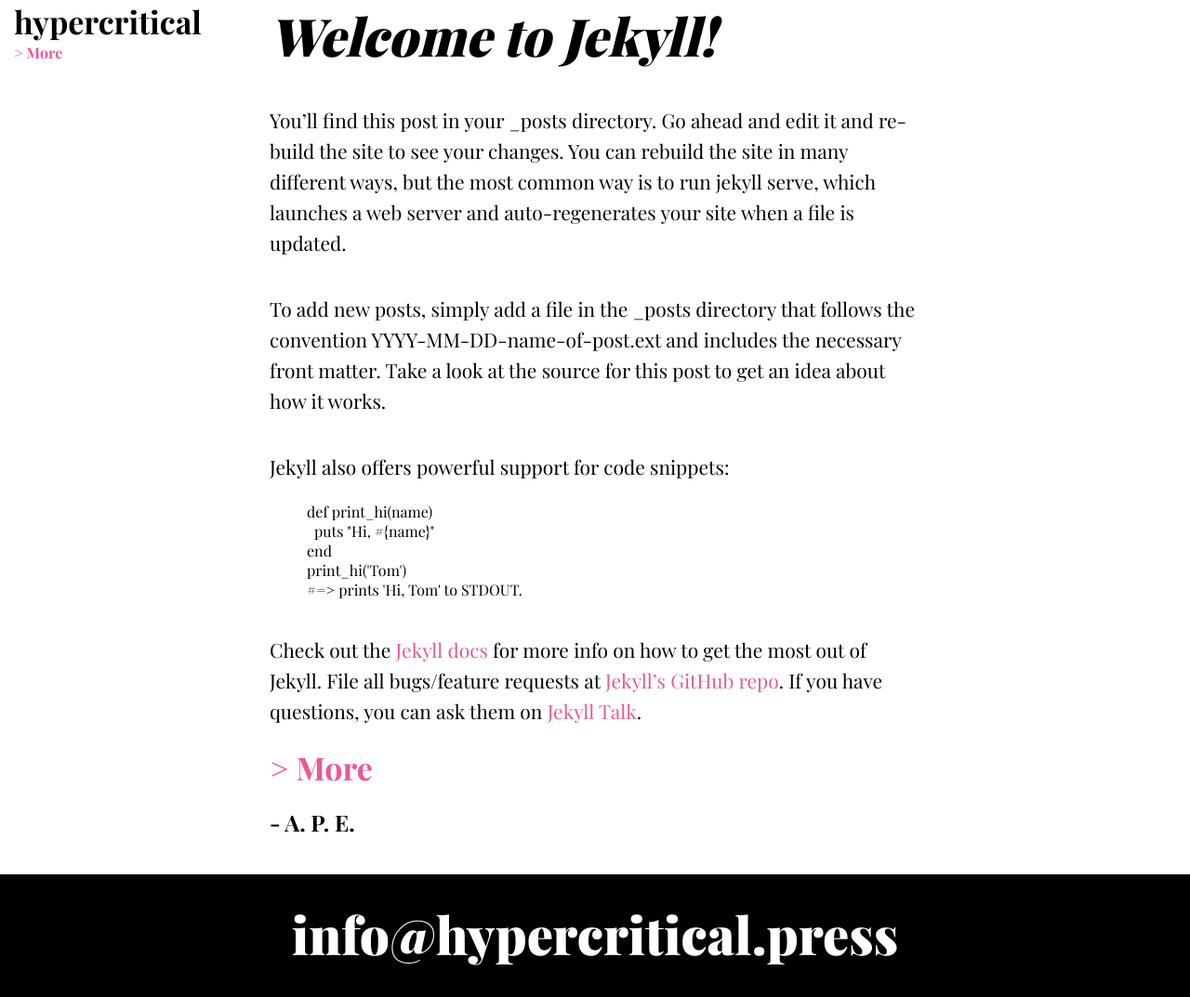
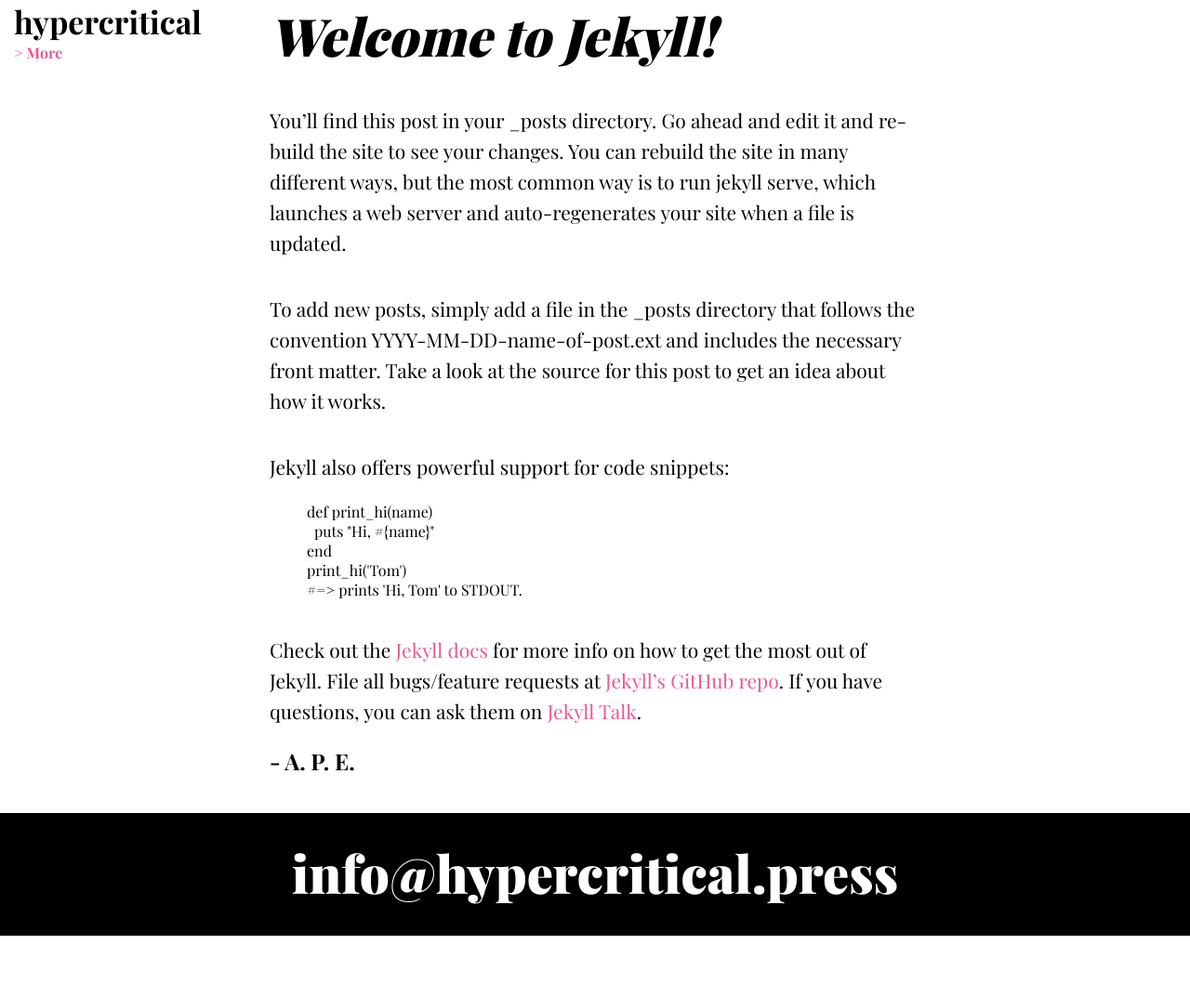
Before and after one commit to Hypercritical/hypercritical, a Jekyll site: the page built from index.html, in a window 1280 px wide. Shown: the whole page at 93% size. Built offline with Jekyll 4.4.1, drawn with Linux system fonts in a browser that asks for light colours; some web fonts are replaced; after the commit the page ends 1007 px from its top, so only the background shows below that.

Commit message:
Update index.html

```diff
--- a/index.html
+++ b/index.html
@@ -6,5 +6,3 @@ layout: default
   <h1 class="page-heading"><a href="{{post.url}}">{{post.title}}</a></h1>
   {{ post.content }}
 {% endfor %}
-
-<a class="more-link" href="/more">> More</a>
```
